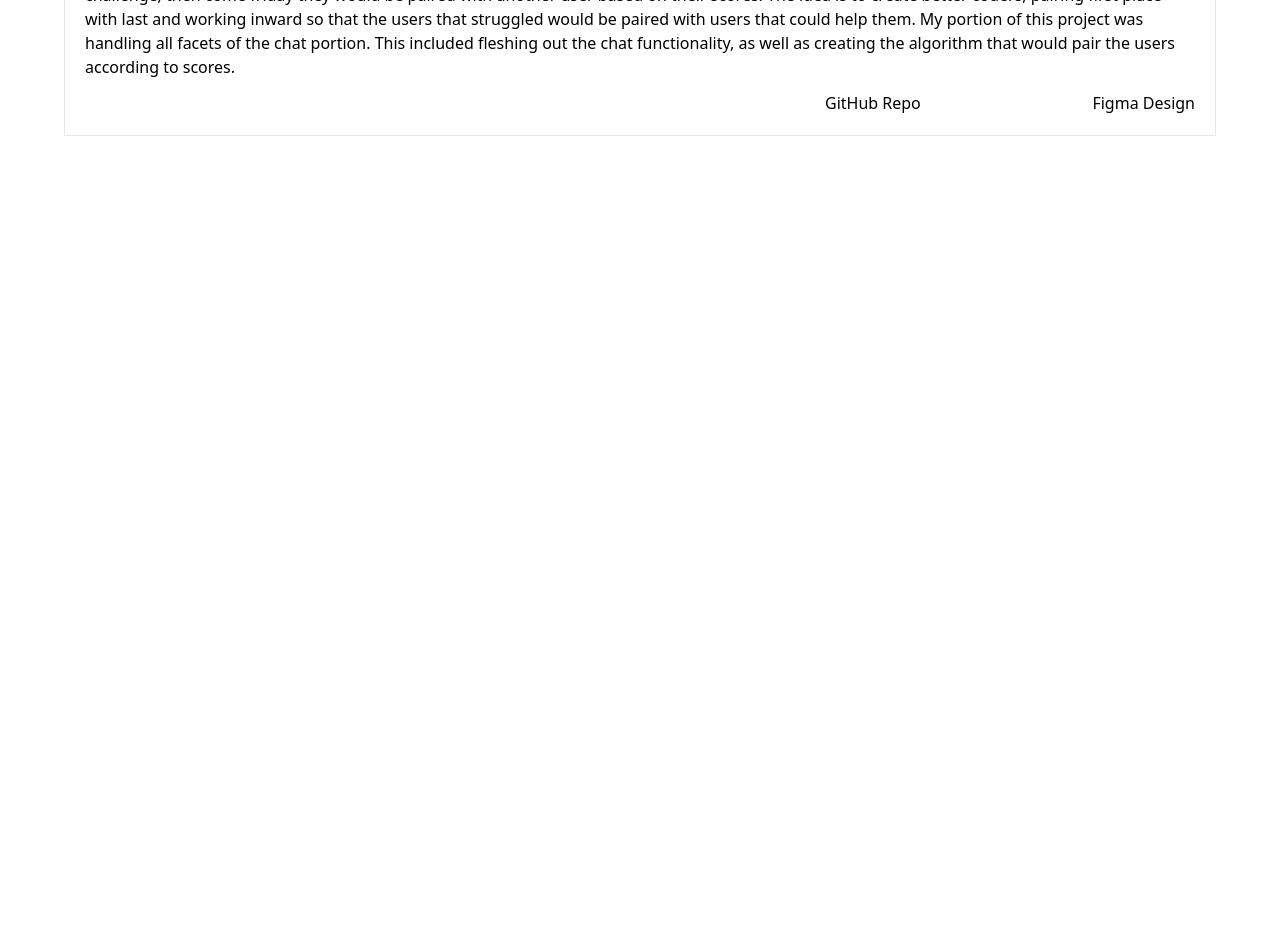
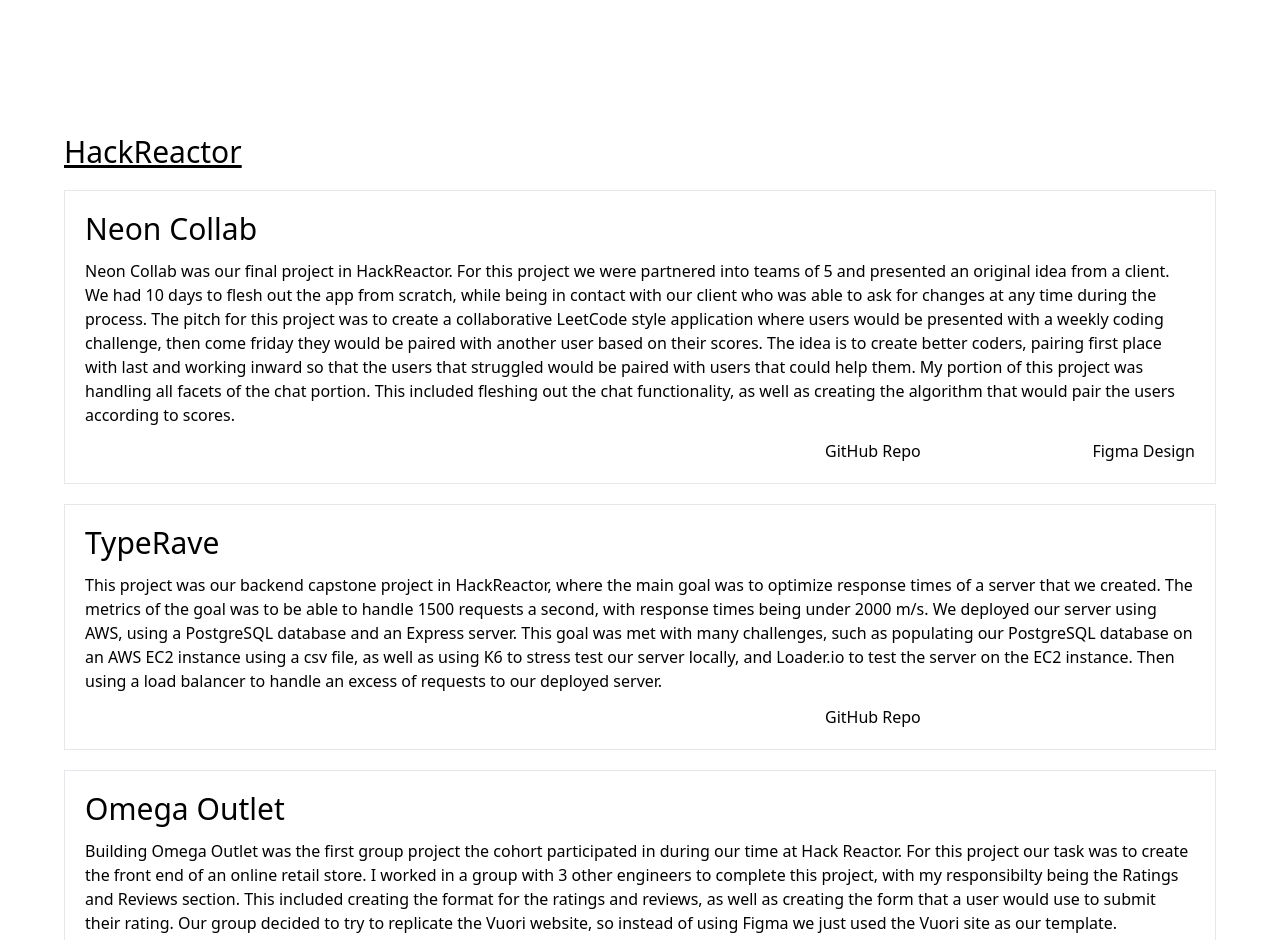
Before and after one commit to bgomez9212/portfolio, a React (Vite) app: page / in a window 1280 px wide. Shown: the part 1860-2800 px from the top of the page. Before the commit the page ends 2016 px from the top, so only its background shows below. Built offline with nearby package versions, Linux system fonts and the light colour scheme.

Commit message:
navigation formatting

```diff
--- a/src/App.tsx
+++ b/src/App.tsx
@@ -5,7 +5,7 @@
 
 function App() {
   return (
-    <div>
+    <div className="flex flex-col items-center">
       <Navbar />
       <AboutMe />
       <PersonalProjects />
--- a/src/components/Navbar.tsx
+++ b/src/components/Navbar.tsx
@@ -52,13 +52,13 @@
       </div>
       <div className={`w-[90%] flex justify-center pb-3`}>
         <div className="w-1/2 flex justify-between">
-          <a href="#" className="hover:underline">
+          <a href="#personal-projects" className="hover:underline">
             Personal Projects
           </a>
-          <a href="#" className="hover:underline">
+          <a href="#hack-reactor" className="hover:underline">
             HackReactor
           </a>
-          <a href="#" className="hover:underline">
+          <a href="#Scrimba" className="hover:underline">
             Scrimba
           </a>
           <a href="#" className="hover:underline">
--- a/src/components/ProjectCard.tsx
+++ b/src/components/ProjectCard.tsx
@@ -15,7 +15,7 @@
 }: ProjectCardProps) {
   return (
     <>
-      <div className="flex flex-col border w-[90%] mb-5 p-5">
+      <div className="flex flex-col border mb-5 p-5">
         <h1 className="text-3xl mb-3">{projectName}</h1>
         <p className="mb-3">{description}</p>
         <div className="flex justify-end">
--- a/src/sections/AboutMe.tsx
+++ b/src/sections/AboutMe.tsx
@@ -1,6 +1,6 @@
 export default function AboutMe() {
   return (
-    <div className="flex justify-center pt-80 mb-32">
+    <div className="flex justify-center pt-96">
       <div className="w-1/2 text-center text-md">
         Hello and welcome to my portfolio site. You are welcome to either scroll
         down through the sections, or click through the navigation to jump you
--- a/src/sections/HackReactor.tsx
+++ b/src/sections/HackReactor.tsx
@@ -2,14 +2,31 @@
 
 export default function HackReactor() {
   return (
+    <div className="pt-navbar flex flex-col w-[90%]" id="hack-reactor">
+      <h1 className="text-3xl mb-5 underline">HackReactor</h1>
       <div className="flex justify-evenly flex-wrap">
         <ProjectCard
           projectName="Neon Collab"
           description="Neon Collab was our final project in HackReactor. For this project we were partnered into teams of 5 and presented an original idea from a client. We had 10 days to flesh out the app from scratch, while being in contact with our client who was able to ask for changes at any time during the process. The pitch for this project was to create a collaborative LeetCode style application where users would be presented with a weekly coding challenge, then come friday they would be paired with another user based on their scores. The idea is to create better coders, pairing first place with last and working inward so that the users that struggled would be paired with users that could help them. My portion of this project was handling all facets of the chat portion. This included fleshing out the chat functionality, as well as creating the algorithm that would pair the users according to scores. "
-        githubLink="https://github.com/Neon-Collab/Neon-Collab"
+          githubLink="https://github.com/Neon-Collab/Neon-Collab?tab=readme-ov-file#feedback-page"
           deploymentLink=""
           figmaLink="https://www.figma.com/file/2MFs6FtGtTxSr8LfYYTzLx/neonCollab?type=design&node-id=0-1&mode=design&t=pR0x8Fsphng1RK9n-0"
         />
+        <ProjectCard
+          projectName="TypeRave"
+          description="This project was our backend capstone project in HackReactor, where the main goal was to optimize response times of a server that we created. The metrics of the goal was to be able to handle 1500 requests a second, with response times being under 2000 m/s. We deployed our server using AWS, using a PostgreSQL database and an Express server. This goal was met with many challenges, such as populating our PostgreSQL database on an AWS EC2 instance using a csv file, as well as using K6 to stress test our server locally, and Loader.io to test the server on the EC2 instance. Then using a load balancer to handle an excess of requests to our deployed server."
+          githubLink="https://github.com/TypeRave/QuestionsAndAnswers"
+          deploymentLink=""
+          figmaLink=""
+        />
+        <ProjectCard
+          projectName="Omega Outlet"
+          description="Building Omega Outlet was the first group project the cohort participated in during our time at Hack Reactor. For this project our task was to create the front end of an online retail store. I worked in a group with 3 other engineers to complete this project, with my responsibilty being the Ratings and Reviews section. This included creating the format for the ratings and reviews, as well as creating the form that a user would use to submit their rating. Our group decided to try to replicate the Vuori website, so instead of using Figma we just used the Vuori site as our template."
+          githubLink="https://github.com/Omega-outlet/FEC?tab=readme-ov-file#ratings--reviews"
+          deploymentLink=""
+          figmaLink=""
+        />
+      </div>
     </div>
   );
 }
--- a/src/sections/PersonalProjects.tsx
+++ b/src/sections/PersonalProjects.tsx
@@ -2,6 +2,8 @@
 
 export default function PersonalProjects() {
   return (
+    <div className="pt-navbar flex flex-col w-[90%]" id="personal-projects">
+      <h1 className="text-3xl mb-5 underline">Personal Projects</h1>
       <div className="flex justify-evenly flex-wrap">
         <ProjectCard
           projectName="MealMachine"
@@ -25,5 +27,6 @@
           figmaLink="https://www.figma.com/file/YJOqi4hT8PbIODMxFTSfYN/Untitled?type=design&mode=design&t=wA7fBIwr2RwqhgCd-0"
         />
       </div>
+    </div>
   );
 }
--- a/tailwind.config.js
+++ b/tailwind.config.js
@@ -2,7 +2,11 @@
 export default {
   content: ["./index.html", "./src/**/*.{js,ts,jsx,tsx}"],
   theme: {
-    extend: {},
+    extend: {
+      spacing: {
+        navbar: "9.375rem",
+      },
+    },
   },
   plugins: [],
 };
```
Lines whose indentation alone changed are shown as unchanged.
